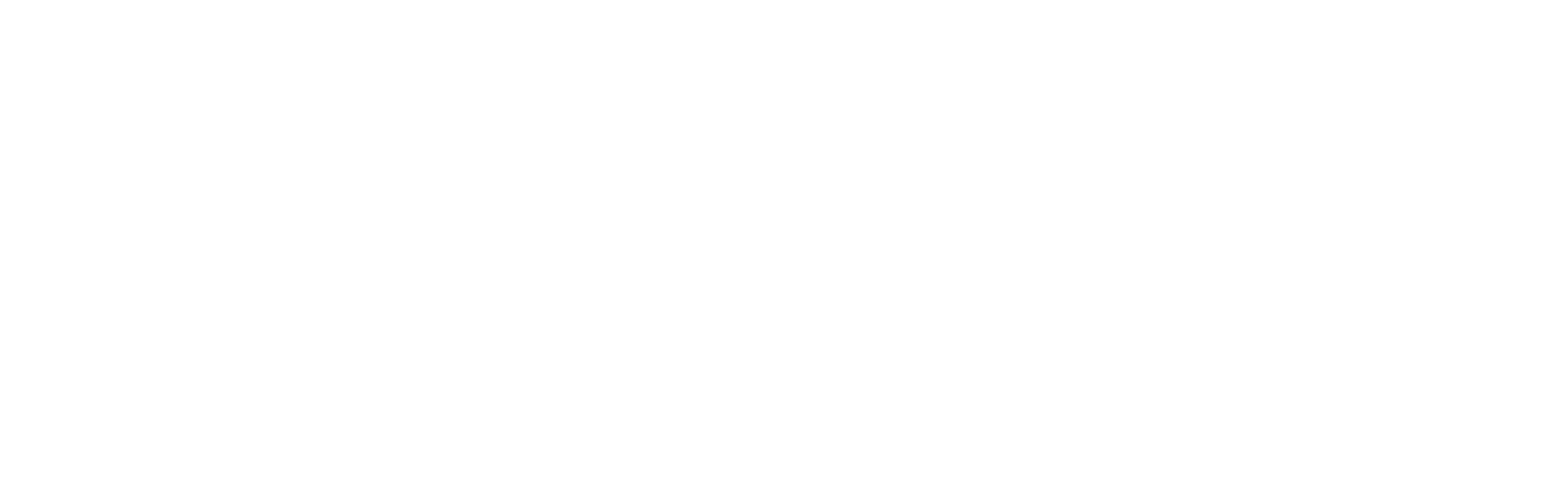
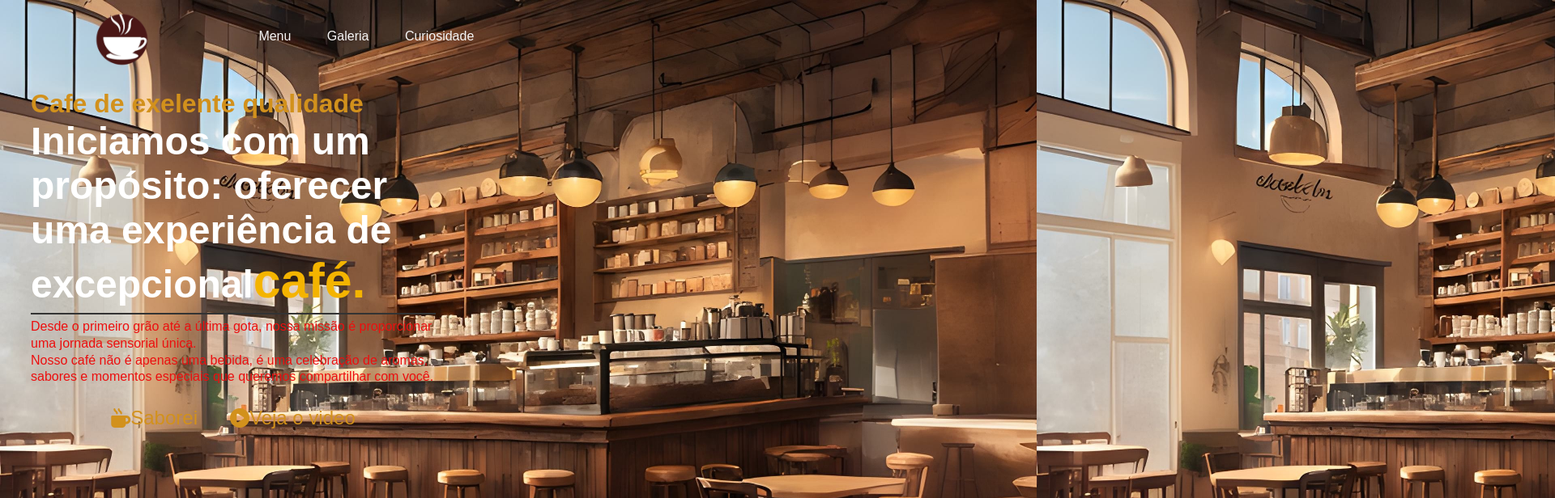
Before and after one commit to fergsantos28/landing_page_coffe, a plain HTML site: page index.html in a window 1280 px wide. Shown: the top 616 px of the page at 81% size, 1920 px wide, since content can reach past the window. Drawn offline with Linux system fonts and the light colour scheme; a web font is replaced by a local one.

Commit message:
feat:add estilo nas letras ajustando as header e section

```diff
--- a/index.html
+++ b/index.html
@@ -1,12 +1,53 @@
 <!DOCTYPE html>
 <html lang="pt-br">
+
 <head>
     <meta charset="UTF-8">
     <meta name="viewport" content="width=device-width, initial-scale=1.0">
     <link rel="stylesheet" href="style.css">
-    <title>Document</title>
+    <link rel="stylesheet" href="https://cdnjs.cloudflare.com/ajax/libs/font-awesome/6.6.0/css/all.min.css">
+    <title>Coffe Shop</title>
 </head>
+
 <body>
 
+    <header>
+        <picture class="logo">
+            <img src="imagens/logocafe_editado_menor.png" alt="logo cafe">
+        </picture>
+        <nav>
+            <a href="">Menu</a>
+            <a href="">Galeria</a>
+            <a href="">Curiosidade</a>
+        </nav>
+    </header>
+    <main>
+        <section>
+            <div class="content">
+                <h2>Cafe de exelente qualidade</h2>
+                <h1>Iniciamos com um propósito: oferecer uma experiência de excepcional<span>café.</span></h1>
+                <hr>
+                <p>Desde o primeiro grão até a última gota, nossa missão é proporcionar uma jornada sensorial única.</p>
+                <p>Nosso café não é apenas uma bebida, é uma celebração de aromas, sabores e momentos especiais que queremos compartilhar com você.</p>
+                <div class="icons">
+                    <div class="cafe"> <i class="fa-solid fa-mug-hot"></i> <span>Saborei</span> </div>
+                    <div class="play"> <i class="fa-solid fa-circle-play"></i> <span>Veja o video</span> </div>
+
+
+                </div>
+            </div>
+            <picture>
+                <img src="imagens/cafe_sem fundo.png" alt="coffe">
+                <!--  imagem de cafe que ira subir com a tela -->
+            </picture>
+
+
+        </section>
+
+    </main>
+
+
+
 </body>
+
 </html>
--- a/style.css
+++ b/style.css
@@ -0,0 +1,164 @@
+@import url('https://fonts.googleapis.com/css2?family=Bebas+Neue&family=Protest+Riot&display=swap');
+
+* {
+    margin: 0;
+    padding: 0;
+    box-sizing: border-box;
+}
+
+body {
+    font-family: Arial, sans-serif;
+    background: url('imagens/mesaampliado.jpg') no-repeat center center fixed;
+    background-size: 100% 100%;
+    overflow: hidden;
+}
+
+
+header {
+    display: flex;
+    align-items: center;
+    justify-content: space-evenly;
+    width: 50%;
+    height: 10vh;
+    padding-top: 10px;
+
+
+    align-items: center;
+}
+
+header picture img {
+    width: 230px;
+}
+
+
+
+header>nav>a::before {
+    content: "";
+    position: absolute;
+    top: 0;
+    left: 0;
+    width: 100%;
+    height: 100%;
+    transform: scale(0);
+    border: 2px solid transparent;
+    border-radius: 7px;
+    transition: transform 0.3s ease, border-color 0.3s ease;
+
+
+}
+
+header>picture>img {
+    max-width: 100%;
+    /* Ajusta a largura máxima da imagem */
+    height: auto;
+    /* Mantém a proporção da altura */
+    transition: transform 0.3s ease;
+    /* Adiciona uma transição suave */
+}
+
+header img:hover {
+    transform: scale(1.05);
+    /* Efeito de zoom ao passar o mouse */
+}
+
+header>nav>a {
+    color: whitesmoke;
+    text-decoration: none;
+    position: relative;
+    margin: 0 10px;
+    cursor: pointer;
+    padding: 10px;
+
+
+}
+
+nav a:hover::before {
+    border-color: whitesmoke;
+    transform: scale(0.9);
+
+}
+
+/* section {
+    width: 100%;
+    height: 90vh;
+    display: flex;
+    justify-content: space-evenly;
+    align-items: center;
+}
+
+section .content {
+    color: white;
+    width: 35%;
+} */
+
+
+
+/* Estilo para o contêiner da seção */
+section {
+    display: flex;
+    justify-content: left;
+    align-items: center;
+    flex-wrap: wrap;
+    width: 45%;
+
+}
+
+/* Estilo para o contêiner de conteúdo */
+section>.content {
+    max-width: 500px;
+    text-align: left;
+    margin: 30px auto 0 auto;
+
+}
+
+
+.content h2 {
+    font-size: 2em;
+    color: #d2911c;
+    font-weight: 800px;
+}
+
+.content h1 {
+    color: white;
+    font-size: 3em;
+    font-family: "Protest Riot", sans-serif;
+}
+
+h1 span {
+    color: #f4b400;
+    font-size: 3.8rem;
+    font-family: "Protest Riot", sans-serif;
+}
+
+hr {
+    border: 0;
+    border-top: 2px solid #333;
+    margin: 5px 0;
+}
+
+
+
+/* Estilo para os ícones */
+.icons {
+    display: flex;
+    justify-content: center;
+    /* Centraliza os ícones horizontalmente */
+    gap: 40px;
+
+
+}
+
+.icons div {
+    color: #d2911c;
+    display: flex;
+    align-items: center;
+    font-size: 1.5em;
+    line-height: 5rem;
+}
+
+p {
+    font-size: 1rem;
+    color: #ec0f0f;
+    line-height: 1.3;
+    /* Aumenta o espaçamento entre as linhas */
+}
```
Also changed, not shown: imagens/cafe_esticado.jpeg (added), imagens/cafe_sem fundo.png (added), imagens/logocafe_editado_menor.png (added), imagens/mesaampliado.jpg (added).
